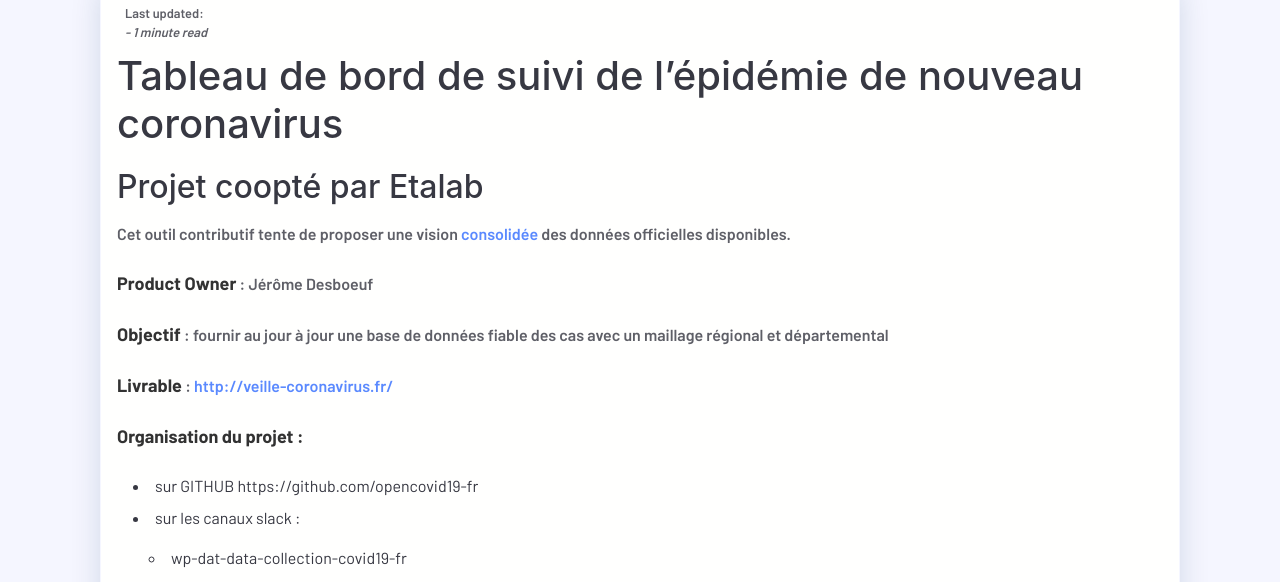
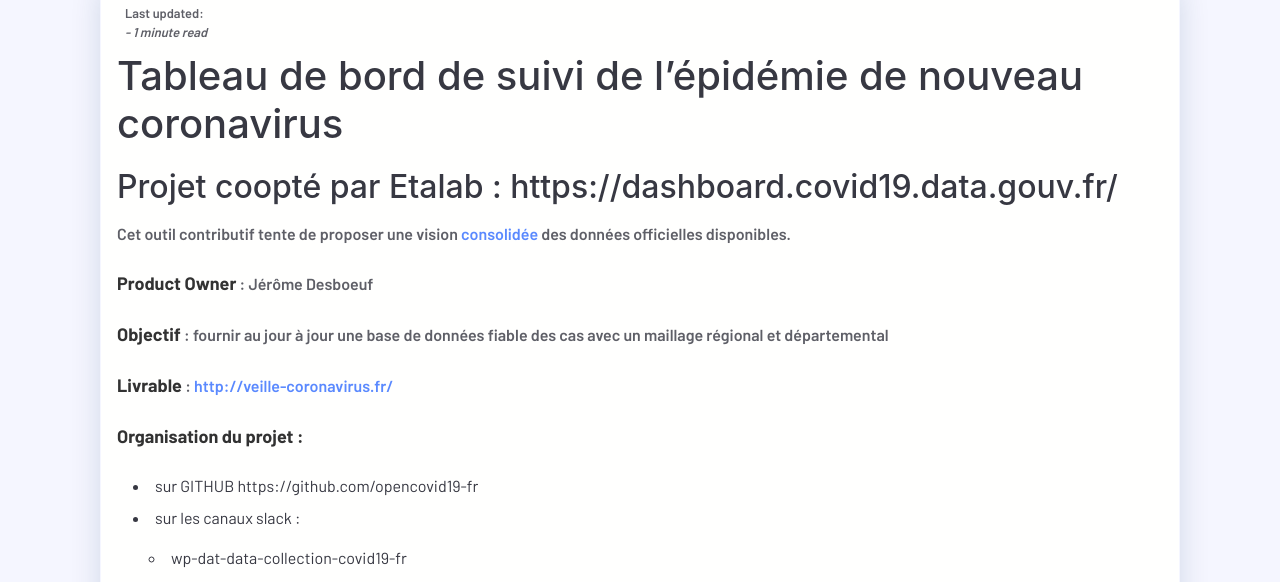
Before and after one commit to opencovid19-fr/opencovid19-fr.github.io, a Jekyll site: the page built from _posts/veille-coronavirus-fr/2019-12-20-veille-coronavirus.fr.md, in a window 1280 px wide and 900 px high, cut to the strip 318-900 px from the top of the window. Built offline with Jekyll 4.4.1, drawn with Linux system fonts in a browser that asks for light colours; nearby versions of some CDN libraries; comment, search, counter and statistics services are not loaded; some of the changed lines change nothing that is shown.

Commit message:
Add link to cooptation information

```diff
--- a/_posts/veille-coronavirus-fr/2019-12-20-veille-coronavirus.fr.md
+++ b/_posts/veille-coronavirus-fr/2019-12-20-veille-coronavirus.fr.md
@@ -9,7 +9,7 @@
 
 # Tableau de bord de suivi de l'épidémie de nouveau coronavirus
 
-## Projet coopté par Etalab
+## Projet coopté par Etalab : https://dashboard.covid19.data.gouv.fr/
 
 Cet outil contributif tente de proposer une vision [consolidée](https://github.com/opencovid19-fr/data) des données officielles disponibles.
 
```
